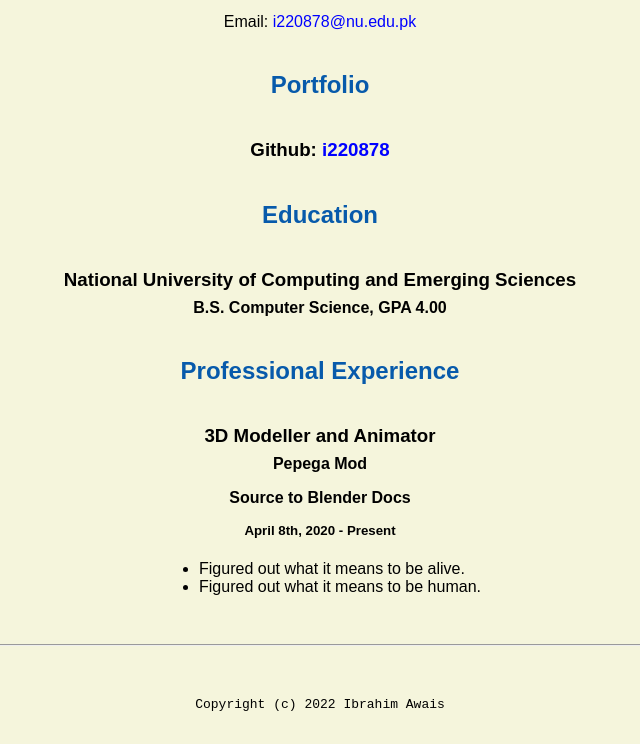
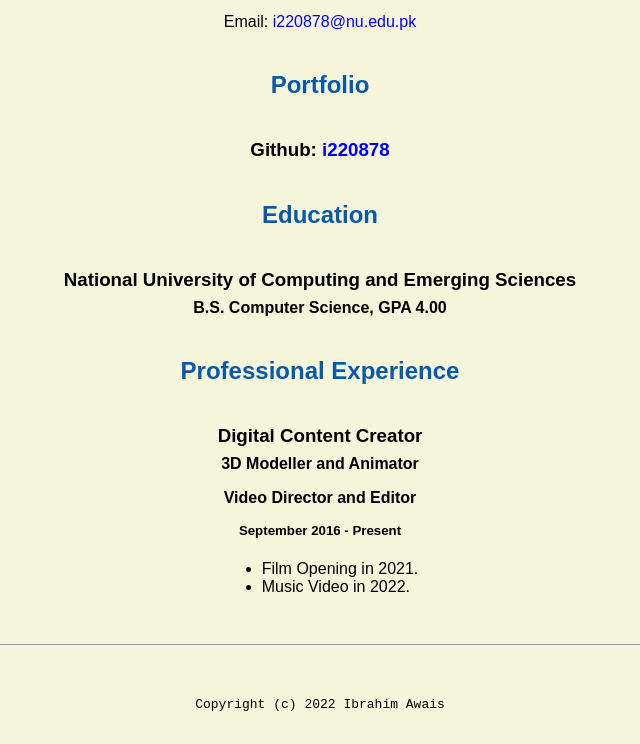
Before and after one commit to i220878/i220878.github.io, a plain HTML site: page index.html in a window 1280 px wide. Shown: the part 524-1268 px from the top of the page, without its empty margins (320-960 px from the left). Drawn offline with Linux system fonts and the light colour scheme.

Commit message:
Update index.html

```diff
--- a/index.html
+++ b/index.html
@@ -28,13 +28,13 @@
         <h4>B.S. Computer Science, GPA 4.00</h4>
 
     <h2>Professional Experience</h2>
-      <h3>3D Modeller and Animator</h3>
-        <h4>Pepega Mod</h4>
-        <h4>Source to Blender Docs</h4>
-          <h5>April 8th, 2020 - Present</h5>
+      <h3>Digital Content Creator</h3>
+        <h4>3D Modeller and Animator</h4>
+        <h4>Video Director and Editor</h4>
+          <h5>September 2016 - Present</h5>
             <ul>
-              <li>Figured out what it means to be alive.</li>
-              <li>Figured out what it means to be human.</li>
+              <li>Film Opening in 2021.</li>
+              <li>Music Video in 2022.</li>
             </ul>
 
   </body>
```
